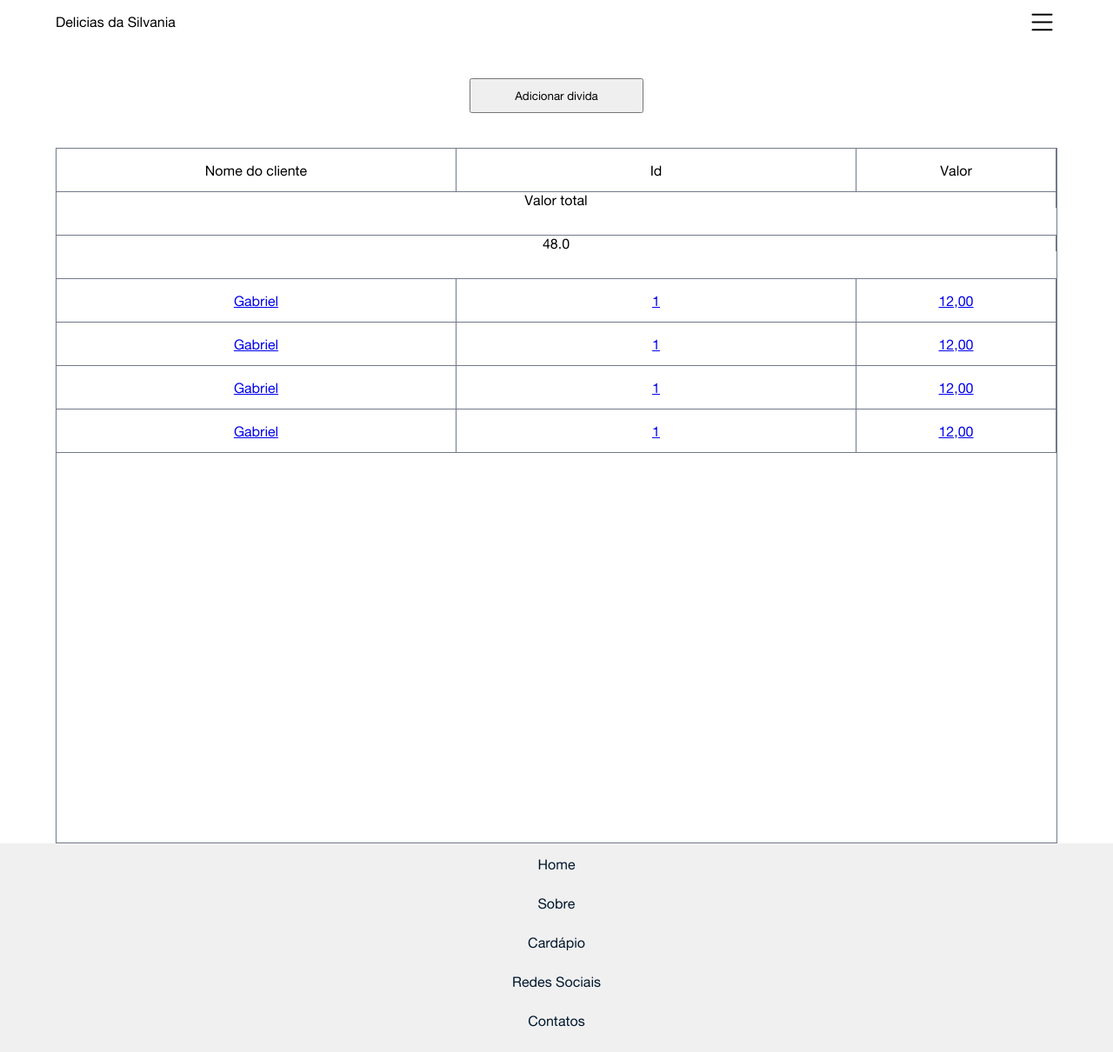
After one commit to GabrielGreapy/ProjetoQuentinha, a Flask app: page /devedores/1 in a window 1280 px wide. The commit adds this page. Shown: the whole page at 87% size. Run offline with Flask 3, Linux system fonts and the light colour scheme; a user stored in the database is signed in; data comes from the database, SQL or seed files in the repository; both versions use the stored data as it was after the commit.

Commit message:
semi-beta

```diff
--- /dev/null
+++ b/dividasDB.py
@@ -0,0 +1,143 @@
+import sqlite3 as sqlite
+
+
+def criando_Tabela_Devedores():
+    conn = sqlite.connect('dividasDB.sqlite')
+    cursor = conn.cursor()
+    cursor.execute('''
+                CREATE TABLE IF NOT EXISTS devedores(
+                   id INTEGER PRIMARY KEY AUTOINCREMENT,
+                   nome_Cliente TEXT NOT NULL
+                )
+                ''')
+    conn.commit()
+    conn.close()
+
+
+def inserir_Devedor(nome_Cliente):
+    conn = sqlite.connect('dividasDB.sqlite')
+    cursor = conn.cursor()
+    cursor.execute('''
+                   INSERT INTO devedores(nome_Cliente)
+                   VALUES( ?)
+                   ''',(nome_Cliente,)
+                    )
+    conn.commit()
+    conn.close()
+
+
+
+def listar_Devedores():
+    conn = sqlite.connect('dividasDB.sqlite')
+    cursor = conn.cursor()
+    cursor.execute(
+        '''SELECT * FROM devedores ORDER BY id DESC'''
+        )
+    dados = cursor.fetchall()
+    contas = []
+    for dado in dados:
+        contas.append(dado)
+    conn.commit()
+    conn.close()
+    return contas
+
+
+
+
+def pegar_Devedor(id_conta):
+    conn = sqlite.connect('dividasDB.sqlite')
+    conn.row_factory = sqlite.Row
+    cursor = conn.cursor()
+    cursor.execute(
+        '''SELECT * FROM devedores WHERE id = ?''', (id_conta,)
+    )
+    conta = cursor.fetchone()
+    conn.close()
+    return dict(conta) if conta else None
+
+
+def Gabriel3(nome_Cliente):
+    conn = sqlite.connect('dividasDB.sqlite')
+    cursor = conn.cursor()
+    cursor.execute('''
+        INSERT INTO devedores( nome_Cliente)
+        VALUES( ?)
+        ''', ( nome_Cliente,))
+    conn.commit()
+    conn.close()
+
+
+
+
+def criando_Tabela_Dividas():
+    conn = sqlite.connect('dividasDB.sqlite')
+    cursor = conn.cursor()
+    cursor.execute('''
+                CREATE TABLE IF NOT EXISTS dividas (
+                   id_Divida INTEGER PRIMARY KEY AUTOINCREMENT,
+                   nome_Cliente TEXT NOT NULL,
+                   id_devedor INT NOT NULL,
+                   valor REAL NOT NULL
+                )
+                ''')
+    conn.commit()
+    conn.close()
+
+
+def inserir_Divida(id, nome_Cliente, valor):
+    conn = sqlite.connect('dividasDB.sqlite')
+    cursor = conn.cursor()
+    cursor.execute('''
+                   INSERT INTO dividas( nome_Cliente, id_Devedor, valor)
+                   VALUES ( ?, ?, ?)
+
+                   ''', ( id, nome_Cliente, valor))
+    conn.commit()
+    conn.close()
+
+
+def listar_Dividas():
+    conn = sqlite.connect('dividasDB.sqlite')
+    cursor = conn.cursor()
+    cursor.execute(
+        '''SELECT * FROM dividas ORDER BY id_Divida DESC'''
+        )
+    dados = cursor.fetchall()
+    dividas = []
+    for dado in dados:
+        dividas.append(dado)
+    conn.commit()
+    conn.close()
+    return dividas
+
+
+def pegar_Dividas(id_conta):
+    conn = sqlite.connect('dividasDB.sqlite')
+    conn.row_factory = sqlite.Row
+    cursor = conn.cursor()
+    cursor.execute(
+        '''SELECT * FROM dividas WHERE id_Devedor = ?''', (id_conta,)
+    )
+    dados = cursor.fetchall()
+    dividas = []
+    for dado in dados:
+        dividas.append(dado)
+    conn.close()
+    return dividas if dividas else None
+
+
+def pegar_Divida(id_divida):
+    conn = sqlite.connect('dividasDB.sqlite')
+    conn.row_factory = sqlite.Row
+    cursor = conn.cursor()
+    cursor.execute(
+        '''SELECT * FROM dividas WHERE id_Divida = ?''', (id_divida,)
+    )
+    dividas = cursor.fetchone()
+    conn.close()
+    return dividas if dividas else None
+
+criando_Tabela_Dividas()
+criando_Tabela_Devedores()
+# Gabriel3("Gabriel")
+# inserir_Divida( "Gabriel", "1", "12,00")
--- a/main.py
+++ b/main.py
@@ -7,6 +7,7 @@ import pedidosDB
 import administracaoDB
 import cardapioDB
 import carnesDB
+import dividasDB
 app.config['SECRET_KEY'] = 'bananadog'
 
 
@@ -206,6 +207,66 @@ def novo_Dia():
     else: return redirect(url_for("login_Funcionario"))
 
 
+@app.route("/historico_Dividas")
+def historico_Dividas():
+    if 'funcionario_nome' in session:
+        dividas = dividasDB.listar_Dividas()
+        return render_template("historico_Dividas.html" , dividas=dividas)
+    else:
+        return redirect(url_for("login_Funcionario"))
+
+
+
+
+
+@app.route("/adicionar_Conta", methods=("POST", "GET"))
+def adicionar_Conta():
+    if 'funcionario_nome' in session:
+        if request.method == "POST":
+            nome = request.form.get("devedor", "").strip()
+            if nome:
+                dividasDB.inserir_Devedor(nome)
+        return render_template("adicionar_Conta.html")
+    else:
+        return redirect(url_for("login_Funcionario"))
+
+
+@app.route("/lista_Devedores")
+def lista_Devedores():
+    if 'funcionario_nome' in session:
+        devedores = dividasDB.listar_Devedores()
+        return render_template("lista_Devedores.html", devedores=devedores)
+    else:
+        return redirect(url_for("login_Funcionario"))
+
+
+@app.route("/devedores/<int:id>")
+def devedor(id):
+        if 'funcionario_nome' in session:
+            dividas_Do_Devedor = dividasDB.pegar_Dividas(id)
+            total = 0
+            for divida in dividas_Do_Devedor:
+                conta = divida[3]
+                if "," in conta:
+                    conta_nova = conta.replace( "," , ".")
+                    conta = float(conta_nova)
+                total += conta
+            return render_template("devedor.html", dividas=dividas_Do_Devedor, id=id, total=total)
+        else:
+            return redirect(url_for("login_Funcionario"))
+
+
+@app.route("/devedores/<int:id>/<int:id_divida>", methods = ("POST", "GET"))
+def divida(id, id_divida):
+    if 'funcionario_nome' in session:
+        id = id
+        devedor = dividasDB.pegar_Devedor(id)
+        id_divida = id_divida
+        divida = dividasDB.pegar_Divida(id_divida)
+
+        return render_template("divida.html", divida=divida, devedor=devedor)
+    else:
+        return redirect(url_for("login_Funcionario"))
 
 if __name__ == "__main__":
     app.run(debug=True)
--- a/pedidosDB.py
+++ b/pedidosDB.py
@@ -56,7 +56,7 @@ def listar_Pedidos():
     conn = sqlite.connect('pedidosDB.sqlite')
     cursor = conn.cursor()
     cursor.execute(
-        'SELECT * FROM pedidos order by id desc'
+        '''SELECT * FROM pedidos order by id desc'''
         )
     dados = cursor.fetchall()
     pedidos = []
--- a/static/css/style.css
+++ b/static/css/style.css
@@ -1,3 +1,23 @@
+html, body {
+    height: 100%;
+}
+
+body {
+    display: flex;
+    flex-direction: column;
+}
+
+.page-wrapper {
+    flex: 1;
+}
+
+
+
+
+
+
+
+
 * {
     margin: 0;
     padding: 0;
@@ -25,6 +45,9 @@ nav {
     align-items: center;
     justify-content: space-evenly;
 
+}
+li{
+    list-style: none;
 }
 
 nav ul {
@@ -59,8 +82,6 @@ nav li:first-child {
 
 footer {
     display: flex;
-    position: fixed;
-    bottom: 0;
     justify-content: center;
     background-color: #f0f0f0;
     width: 100%;
@@ -408,6 +429,36 @@ footer a {
     flex-flow: column;
     text-align: center;
 }
+.container-contas{
+    width: 90%;
+    height: 100vh;
+    border: solid 1px #727988;
+}
+.conta-individual{
+    display: grid;
+    grid-template-columns: 40% 40% 20%;
+    width: 100%;
+    height: 50px;
+    border-bottom: #727988 1px solid;
+}
+.area-conta{
+    display: flex;
+    align-items: center;
+    justify-content: center;
+    border-right: #727988 1px solid;
+}
+.conta-individual-nome{
+    width: 100%;
+    height: 50px;
+    border-bottom: #727988 1px solid;
+}
+.area-conta-nome{
+    display: flex;
+    align-items: center;
+    justify-content: center;
+    border-right: #727988 1px solid;
+}
+
 
 /* fonts */
 @font-face {
--- /dev/null
+++ b/templates/devedor.html
@@ -0,0 +1,71 @@
+{% extends "home.html" %}
+
+{% block title %}Projeto Quentinhas{% endblock %}
+
+{% block subtitle %}{% endblock %}
+
+{% block content %}
+    <div class="container">
+        <div class="container">
+            <div class="lista-link">
+                <a href="/adicionar_Divida">
+                    <button>Adicionar divida</button>
+                </a>
+            </div>
+        </div>
+    </div>
+    <div class="container">
+        <div class="container-contas">
+            <ul>
+                <li>
+                    <div class="conta-individual">
+                        <div class="area-conta">
+                            Nome do cliente
+                        </div>
+                        <div class="area-conta">
+                            Id
+                        </div>
+                        <div class="area-conta">
+                            Valor
+                        </div>
+                    </div>
+                </li>
+                <li>
+                    <div class="conta-individual-nome">
+                        <div class="area-conta-nome">
+                            Valor total
+                        </div>
+                    </div>
+                </li>
+                <li>
+                    <div class="conta-individual-nome">
+                        <div class="area-conta-nome">
+                            {{ total }}
+                        </div>
+                    </div>
+                </li>
+                <li>
+                    {% for divida in dividas %}
+                        <a href="/devedores/{{ id }}/{{ divida[0] }}">
+                            <div class="conta-individual">
+                                <div class="area-conta">
+                                    {{ divida[1] }}
+                                </div>
+                                <div class="area-conta">
+                                    {{ divida[2] }}
+                                </div>
+                                <div class="area-conta">
+                                    {{ divida[3] }}
+                                </div>
+                            </div>
+                        </a>
+                    {% endfor %}
+                </li>
+
+            </ul>
+        </div>
+    </div>
+
+
+
+{% endblock %}
--- a/templates/funcionario.html
+++ b/templates/funcionario.html
@@ -23,7 +23,7 @@
             <a href="/carnes">
                 <button>Estoque de carne</button>
             </a>
-            <a href="/contas">
+            <a href="/historico_Dividas">
                 <button>Papeis de contas</button>
             </a>
         </div>
```
Also changed, not shown: administracaoDB.py (+20 -6 lines), templates/adicionar_Conta.html (added, +25 -0 lines), templates/adicionar_Divida.html (added, +29 -0 lines), templates/divida.html (added, +44 -0 lines), templates/historico_Dividas.html (added, +60 -0 lines), templates/lista_Devedores.html (added, +36 -0 lines), administracaoDB.sqlite, dividasDB.sqlite (added), mantimentosDB.sqlite.
